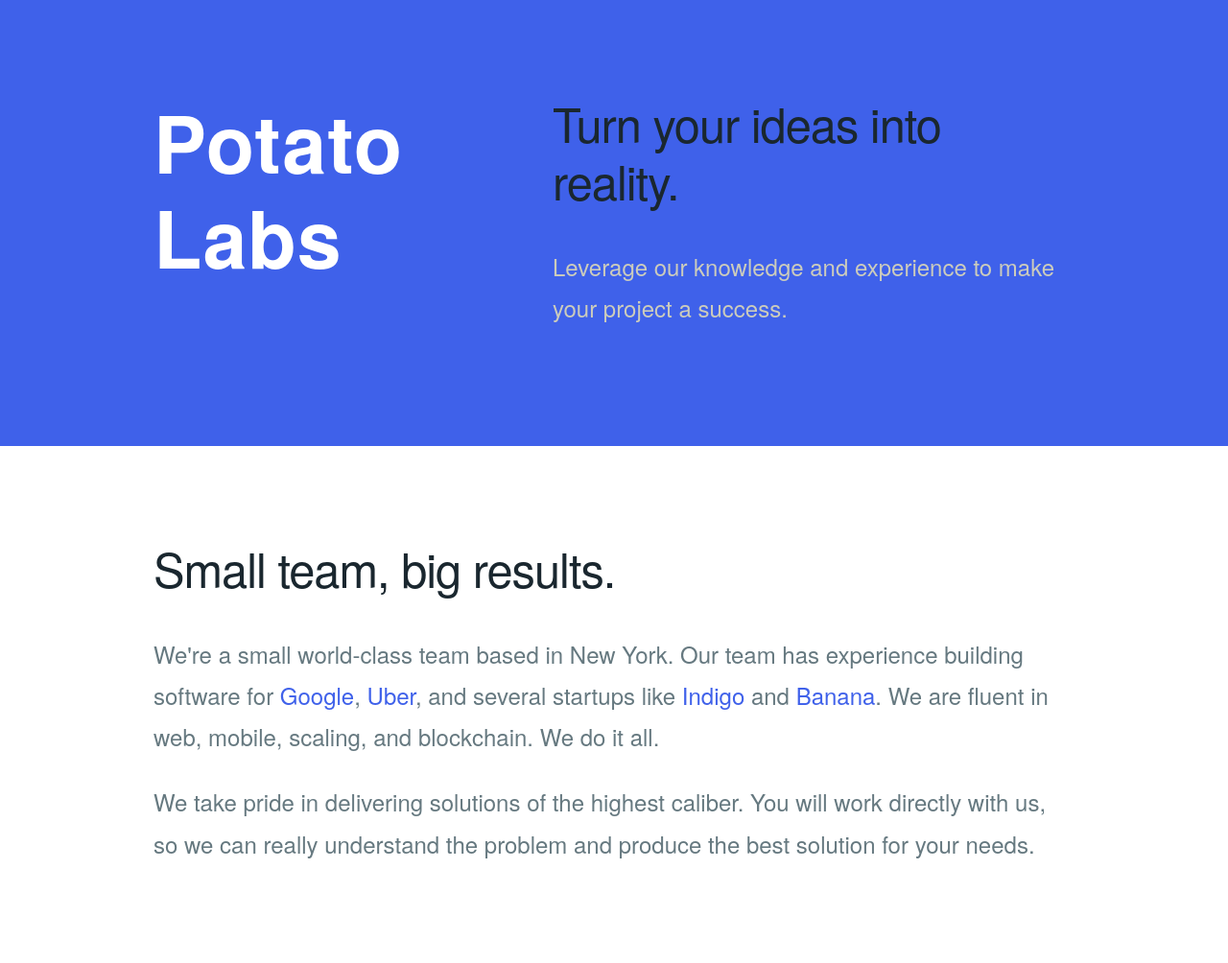
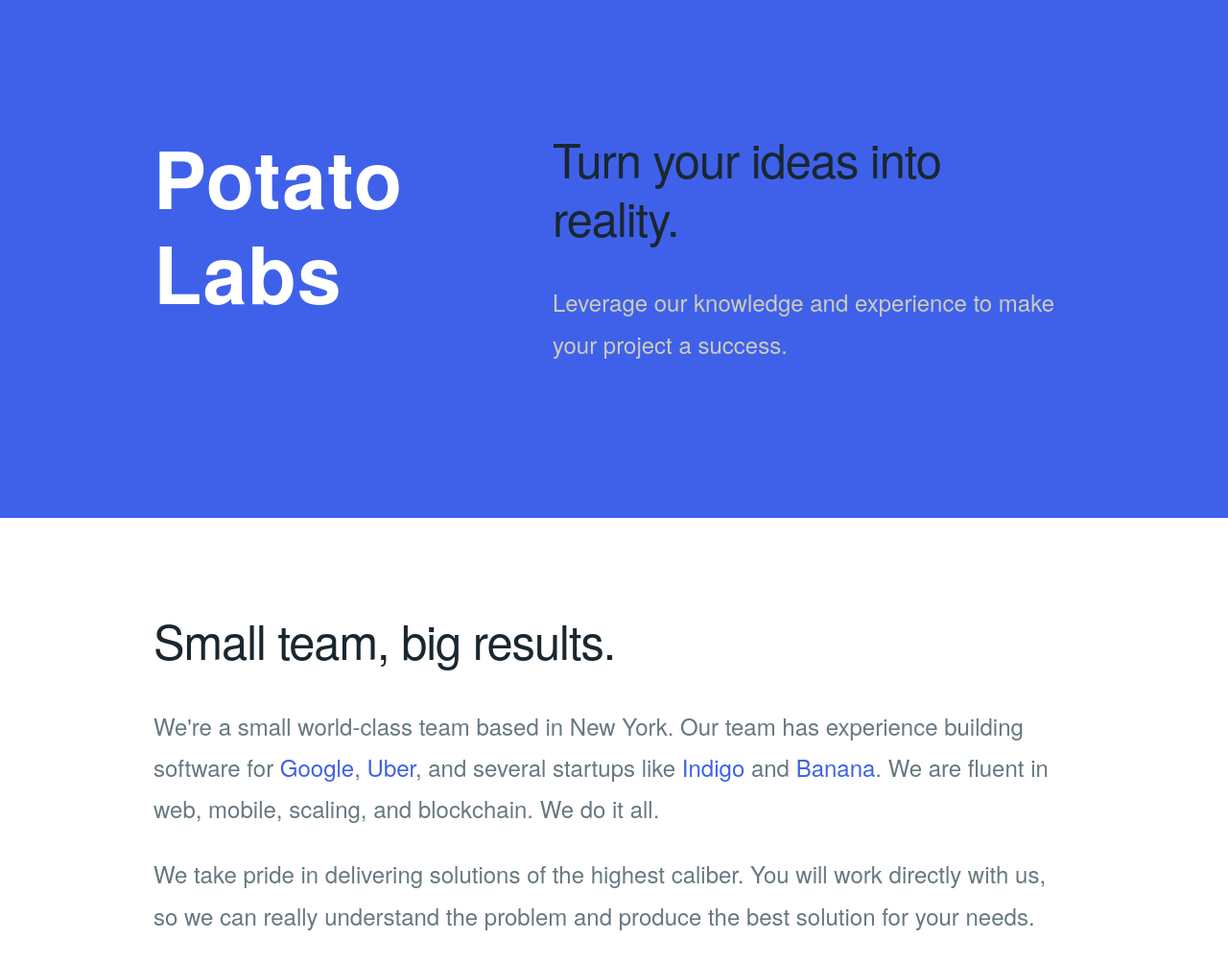
Before and after one commit to Hester-Labs/hesterlabs-landing, a website: page app/static_jade/index.jade in a window 1280 px wide. Shown: the top 1004 px of the page at 96% size. Drawn offline with nearby package versions, Linux system fonts and the light colour scheme; files that its build step writes are made by us from their sources.

Commit message:
style tweaks

```diff
--- a/app/styles/style.styl
+++ b/app/styles/style.styl
@@ -40,6 +40,8 @@ h2
   padding-bottom: 6.5em
 
 .hero
+  padding-top: 9em
+  padding-bottom: 9em
   background-color: primary-color
   p
     color: secondary-color
```
